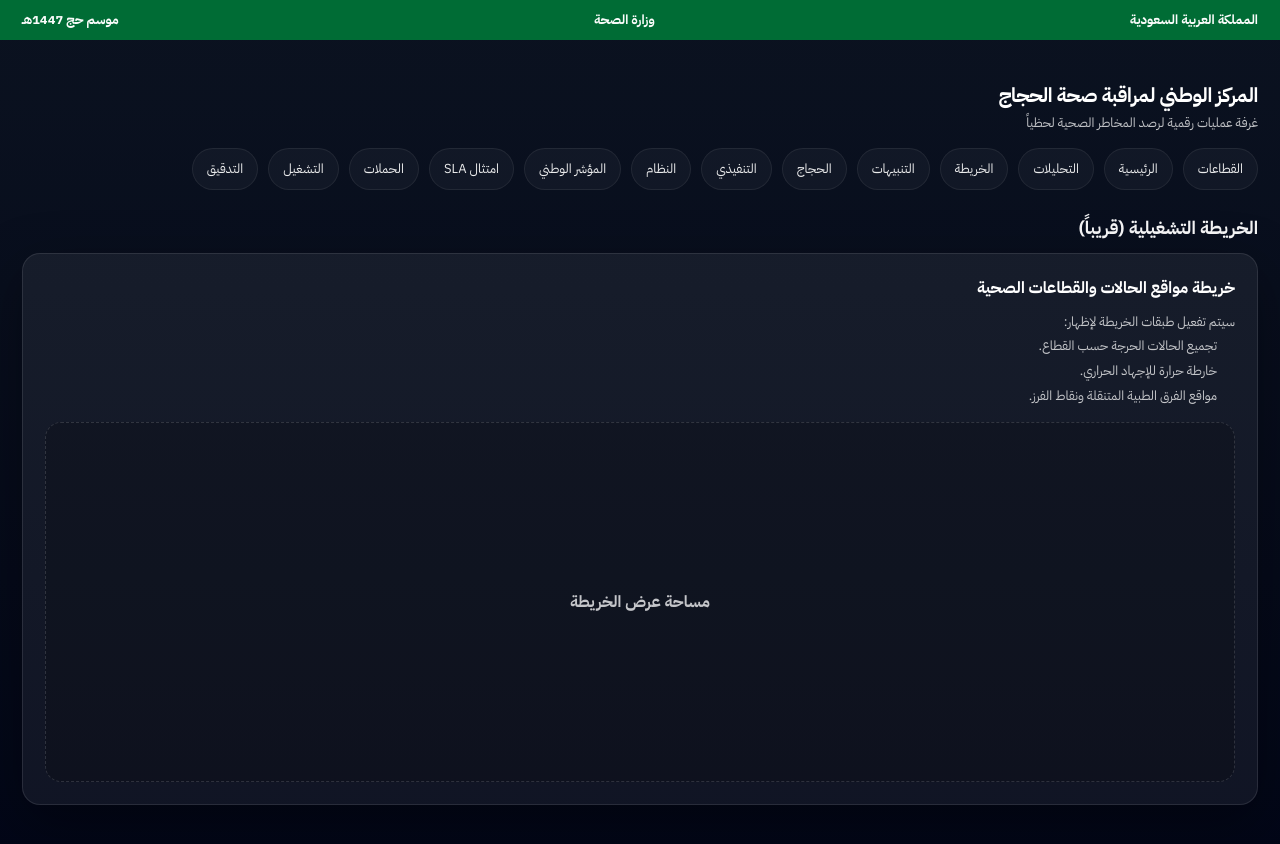
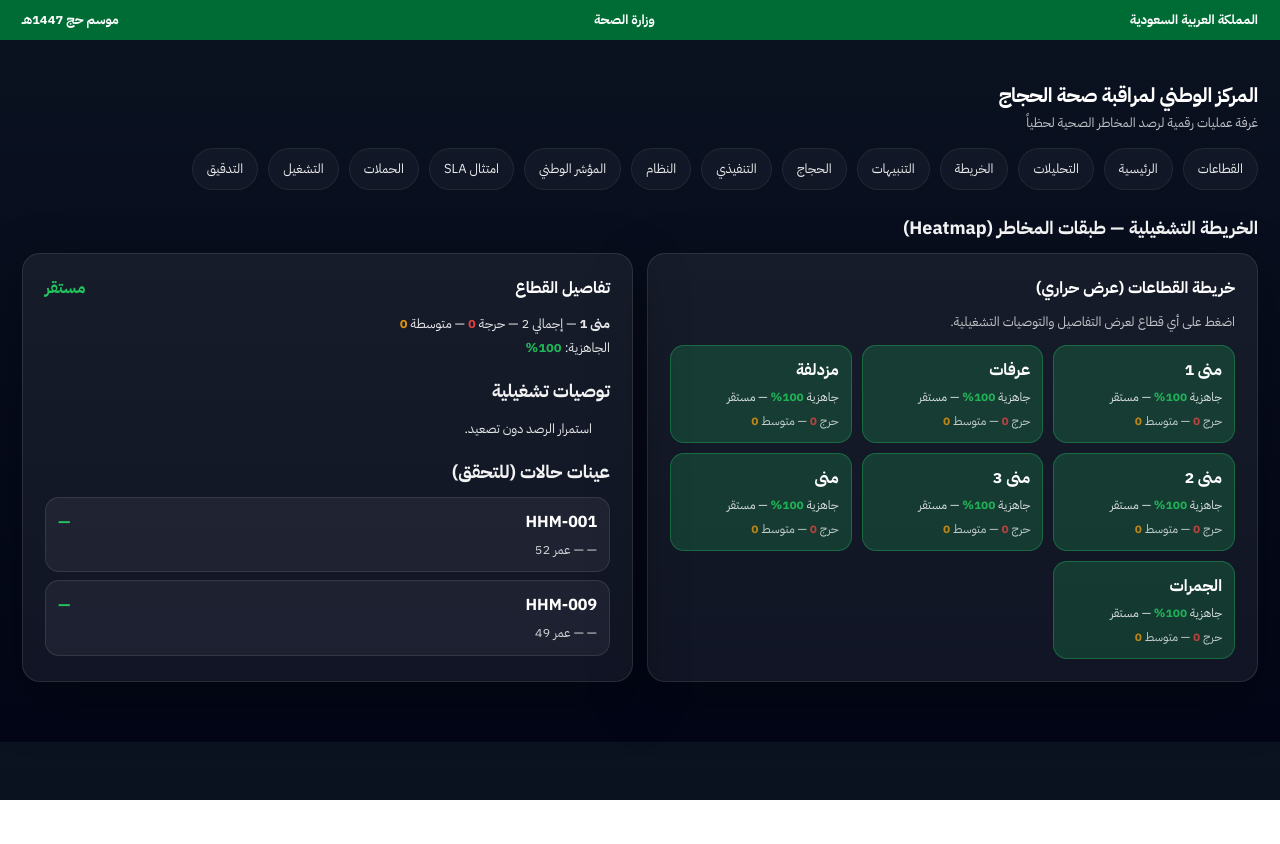
Before and after one commit to jkg9rmd8td-blip/hajj-health-monitoring, a Next.js app: page /map in a window 1280 px wide. Shown: the top 844 px of the page. After the commit the page ends 800 px from the top, so only its background shows below. Built offline with nearby package versions, Linux system fonts and the light colour scheme.

Commit message:
Update page.js

```diff
--- a/app/map/page.js
+++ b/app/map/page.js
@@ -1,36 +1,187 @@
 "use client"
 
-export default function الخريطة() {
+import { useEffect, useMemo, useState } from "react"
+
+function normalizeRiskArabic(v) {
+  const x = String(v ?? "").trim()
+  if (x.includes("حرج")) return "critical"
+  if (x.includes("متوسط")) return "medium"
+  return "low"
+}
+
+function readinessIndex(total, critical, medium) {
+  if (!total) return 100
+  const c = (critical / total) * 100
+  const m = (medium / total) * 100
+  let score = 100 - Math.round(c * 1.25) - Math.round(m * 0.55)
+  return Math.max(0, Math.min(100, score))
+}
+
+function colorBy(score) {
+  if (score >= 85) return "rgba(34,197,94,.20)"
+  if (score >= 70) return "rgba(245,158,11,.20)"
+  return "rgba(239,68,68,.20)"
+}
+
+function borderBy(score) {
+  if (score >= 85) return "rgba(34,197,94,.35)"
+  if (score >= 70) return "rgba(245,158,11,.35)"
+  return "rgba(239,68,68,.35)"
+}
+
+function labelBy(score) {
+  if (score >= 85) return { t: "مستقر", cls: "green" }
+  if (score >= 70) return { t: "مراقبة", cls: "amber" }
+  return { t: "تأهب", cls: "red" }
+}
+
+export default function MapPage() {
+  const [data, setData] = useState([])
+  const [selected, setSelected] = useState(null)
+
+  useEffect(() => {
+    fetch("/api/pilgrims", { cache: "no-store" })
+      .then(r => r.json())
+      .then(setData)
+      .catch(() => setData([]))
+  }, [])
+
+  const sectors = useMemo(() => {
+    const map = new Map()
+    for (const p of data) {
+      const sector = String(p.clinic_location ?? p.location ?? "غير محدد")
+      const risk = normalizeRiskArabic(p.risk_level ?? p.risk)
+      const e = map.get(sector) ?? { sector, total: 0, critical: 0, medium: 0, low: 0, sample: [] }
+      e.total++
+      e[risk]++
+      if (e.sample.length < 5) e.sample.push(p)
+      map.set(sector, e)
+    }
+    const arr = Array.from(map.values()).map(s => ({
+      ...s,
+      readiness: readinessIndex(s.total, s.critical, s.medium)
+    }))
+    return arr.sort((a, b) => a.readiness - b.readiness)
+  }, [data])
+
+  const picked = selected ?? sectors[0] ?? null
+  const pickedBand = picked ? labelBy(picked.readiness) : null
+
+  const actions = useMemo(() => {
+    if (!picked) return []
+    const a = []
+    if (picked.critical >= 2) {
+      a.push("توجيه فريق إسعاف ميداني وتعزيز مسار الإحالة.")
+      a.push("تعزيز نقاط الفرز القريبة وتفعيل مراقبة لصيقة.")
+    } else if (picked.medium >= 3) {
+      a.push("رفع المتابعة الوقائية للحملات (راحة/سوائل/تقليل جهد).")
+      a.push("تجهيز فريق متنقل احتياطي قرب القطاع.")
+    } else {
+      a.push("استمرار الرصد دون تصعيد.")
+    }
+    if (String(picked.sector).includes("منى") && (picked.critical + picked.medium) >= 3) {
+      a.push("رفع كثافة التبريد/الرش في محيط القطاع خلال الذروة.")
+    }
+    return a
+  }, [picked])
+
   return (
     <main>
-      <div className="sectionTitle">الخريطة التشغيلية (قريباً)</div>
+      <div className="sectionTitle">الخريطة التشغيلية — طبقات المخاطر (Heatmap)</div>
 
-      <div className="card">
-        <div style={{ fontWeight: 900, fontSize: 16, marginBottom: 10 }}>
-          خريطة مواقع الحالات والقطاعات الصحية
-        </div>
-        <div style={{ opacity: .75, fontSize: 13, lineHeight: 1.9 }}>
-          سيتم تفعيل طبقات الخريطة لإظهار:
-          <ul style={{ margin: 0, paddingRight: 18 }}>
-            <li>تجميع الحالات الحرجة حسب القطاع.</li>
-            <li>خارطة حرارة للإجهاد الحراري.</li>
-            <li>مواقع الفرق الطبية المتنقلة ونقاط الفرز.</li>
-          </ul>
+      <div className="grid2">
+        <div className="card">
+          <div style={{ fontWeight: 900, marginBottom: 10 }}>خريطة القطاعات (عرض حراري)</div>
+          <div style={{ opacity: .75, fontSize: 13, lineHeight: 1.8, marginBottom: 12 }}>
+            اضغط على أي قطاع لعرض التفاصيل والتوصيات التشغيلية.
+          </div>
+
+          <div style={{
+            display: "grid",
+            gridTemplateColumns: "repeat(3, minmax(0, 1fr))",
+            gap: 10
+          }}>
+            {sectors.map((s, i) => {
+              const b = labelBy(s.readiness)
+              return (
+                <button
+                  key={i}
+                  onClick={() => setSelected(s)}
+                  style={{
+                    textAlign: "right",
+                    cursor: "pointer",
+                    background: colorBy(s.readiness),
+                    border: `1px solid ${borderBy(s.readiness)}`,
+                    borderRadius: 14,
+                    padding: 12,
+                    color: "white"
+                  }}
+                >
+                  <div style={{ fontWeight: 900 }}>{s.sector}</div>
+                  <div style={{ marginTop: 6, fontSize: 12, opacity: .85 }}>
+                    جاهزية <span className={b.cls} style={{ fontWeight: 900 }}>{s.readiness}%</span> — {b.t}
+                  </div>
+                  <div style={{ marginTop: 6, fontSize: 12, opacity: .75 }}>
+                    حرج <b className="red">{s.critical}</b> — متوسط <b className="amber">{s.medium}</b>
+                  </div>
+                </button>
+              )
+            })}
+
+            {sectors.length === 0 && (
+              <div style={{ opacity: .6 }}>لا توجد بيانات.</div>
+            )}
+          </div>
         </div>
 
-        <div style={{
-          marginTop: 14,
-          height: 360,
-          borderRadius: 16,
-          border: "1px dashed rgba(255,255,255,.18)",
-          background: "rgba(0,0,0,.22)",
-          display: "flex",
-          alignItems: "center",
-          justifyContent: "center",
-          opacity: .75,
-          fontWeight: 800
-        }}>
-          مساحة عرض الخريطة
+        <div className="card">
+          <div style={{ display: "flex", justifyContent: "space-between", gap: 10, alignItems: "center" }}>
+            <div style={{ fontWeight: 900 }}>تفاصيل القطاع</div>
+            {pickedBand && (
+              <div className={pickedBand.cls} style={{ fontWeight: 900 }}>
+                {pickedBand.t}
+              </div>
+            )}
+          </div>
+
+          {!picked && <div style={{ opacity: .7, marginTop: 12 }}>اختر قطاعًا لعرض التفاصيل.</div>}
+
+          {picked && (
+            <>
+              <div style={{ marginTop: 12, opacity: .9, fontSize: 13, lineHeight: 1.9 }}>
+                <b>{picked.sector}</b> — إجمالي {picked.total} — حرجة <b className="red">{picked.critical}</b> — متوسطة <b className="amber">{picked.medium}</b>
+                <br />
+                الجاهزية: <b className={pickedBand.cls}>{picked.readiness}%</b>
+              </div>
+
+              <div className="sectionTitle" style={{ marginTop: 16 }}>توصيات تشغيلية</div>
+              <ol style={{ margin: 0, paddingRight: 18, opacity: .9, lineHeight: 2, fontSize: 13 }}>
+                {actions.map((x, i) => <li key={i}>{x}</li>)}
+              </ol>
+
+              <div className="sectionTitle" style={{ marginTop: 16 }}>عينات حالات (للتحقق)</div>
+              <div style={{ display: "grid", gap: 8 }}>
+                {picked.sample.map((p, i) => (
+                  <div key={i} style={{
+                    background: "rgba(255,255,255,.05)",
+                    border: "1px solid rgba(255,255,255,.10)",
+                    borderRadius: 14,
+                    padding: 12
+                  }}>
+                    <div style={{ display: "flex", justifyContent: "space-between", gap: 10 }}>
+                      <div style={{ fontWeight: 900 }}>{p.id ?? "—"}</div>
+                      <div className={normalizeRiskArabic(p.risk_level) === "critical" ? "red" : normalizeRiskArabic(p.risk_level) === "medium" ? "amber" : "green"} style={{ fontWeight: 900 }}>
+                        {p.risk_level ?? "—"}
+                      </div>
+                    </div>
+                    <div style={{ opacity: .8, fontSize: 13, marginTop: 6 }}>
+                      {p.health_status ?? "—"} — عمر {p.age ?? "—"}
+                    </div>
+                  </div>
+                ))}
+              </div>
+            </>
+          )}
         </div>
       </div>
     </main>
```
